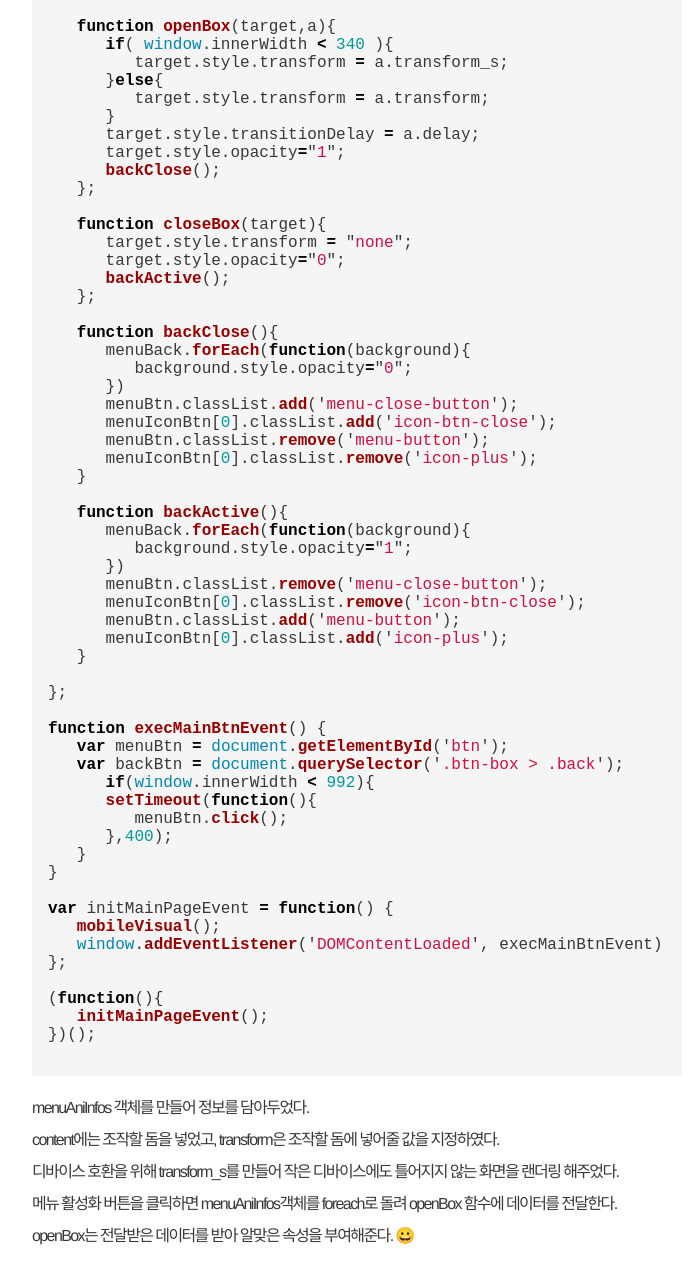
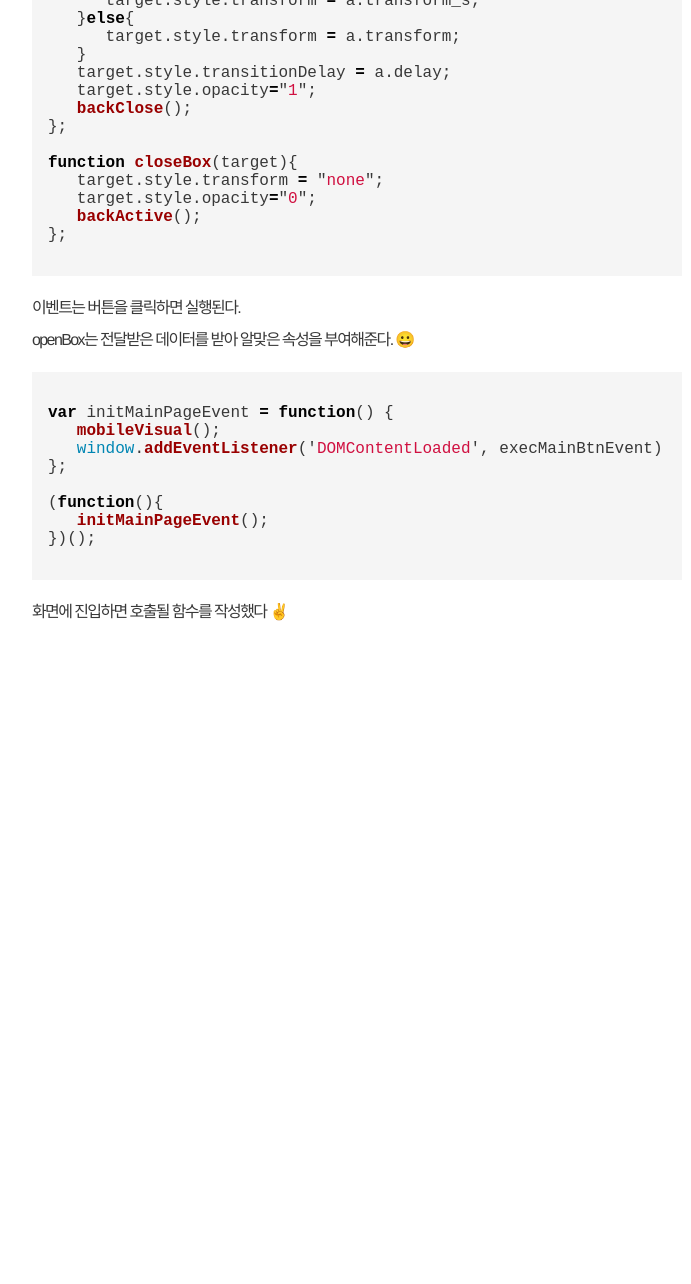
Before and after one commit to yi-jeong/yi-jeong.github.io, a Jekyll site: the page built from project/_posts/2022-07-07-loan.md, in a window 1280 px wide and 1400 px high, scrolled down 2446 px. Shown: the top 1284 px of the window, without its empty margins (283-974 px from the left). Built offline with Jekyll 4.4.1, drawn with Linux system fonts in a browser that asks for light colours; nearby versions of some CDN libraries; some web fonts are replaced; after the commit the page ends 3222 px from its top, so only the background shows below that; some of the changed text lies outside the part shown.

Commit message:
포스팅 수정 및 이미지 변경

````diff
--- a/project/_posts/2022-07-07-loan.md
+++ b/project/_posts/2022-07-07-loan.md
@@ -50,8 +50,12 @@
 
 📌 **자바스크립트를 이용한 화면 인터렉티브 구현**
 ```js
-var mobileVisual = function(){
-   var menuAniInfos = [
+var mobileVisual = function(){...}
+```
+화면 랜더를 위한 구현체를 생성하였다.
+
+```js
+var menuAniInfos = [
       {
          id:1,
          content: document.querySelectorAll('.menu-item')[0],
@@ -59,97 +63,53 @@
          transform_s: "translateX(-28px) translateY(-10px)",
          delay: "0s"
       },
-      {
-         id:2,
-         content: document.querySelectorAll('.menu-item')[1],
-         transform: "translateX(10px) translateY(-190px)",
-         transform_s: "translateX(0px) translateY(-150px)",
-         delay: "0.1s"
-      },
-      {
-         id:3,
-         content: document.querySelectorAll('.menu-item')[2],
-         transform: "translateX(-110px) translateY(-140px)",
-         transform_s: "translateX(-110px) translateY(-110px)",
-         delay: "0.2s"
-      },
-      {
-         id:4,
-         content: document.querySelectorAll('.menu-item')[3],
-         transform: "translateX(130px) translateY(-140px)",
-         transform_s: "translateX(110px) translateY(-110px)",
-         delay: "0.3s"
-      }
+      ...
    ]
+```
+menuAniInfos 객체를 만들어 구현에 필요한 정보를 담아두었다.
+content에는 조작할 돔을 넣었고, transform은 조작할 돔에 넣어줄 값을 지정하였다.
+디바이스 호환을 위해 transform_s를 만들어 작은 디바이스에도 틀어지지 않는 화면을 랜더링 해주었다.
+메뉴 활성화 버튼을 클릭하면 menuAniInfos객체를 foreach로 돌려 openBox 함수에 데이터를 전달한다.
 
-   var menuBtn = document.getElementById('btn');
-   var menuIconBtn = document.querySelectorAll('.icon-plus');
-   var menuBack = document.querySelectorAll('.back');
+```js
+var menuBtn = document.getElementById('btn');
 
-   menuBtn.addEventListener("click",function(){
-      var menuCheck = document.getElementById('check');
-      if(!menuCheck.checked){
-         menuAniInfos.forEach(function(a){
-            var target = a.content;
-            openBox(target,a);
-         })
-      }else{
-         menuAniInfos.forEach(function(a){
-            var target = a.content;
-            closeBox(target);
-         })
-      }
-   });
+menuBtn.addEventListener("click",function(){
+   var menuCheck = document.getElementById('check');
+   if(!menuCheck.checked){
+      menuAniInfos.forEach(function(a){
+         var target = a.content;
+         openBox(target,a);
+      })
+   }else{
+      menuAniInfos.forEach(function(a){
+         var target = a.content;
+         closeBox(target);
+      })
+   }
+});
 
-   function openBox(target,a){
-      if( window.innerWidth < 340 ){
-         target.style.transform = a.transform_s;
-      }else{
-         target.style.transform = a.transform;
-      }
-      target.style.transitionDelay = a.delay;
-      target.style.opacity="1";
-      backClose();
-   };
-
-   function closeBox(target){
-      target.style.transform = "none";
-      target.style.opacity="0";
-      backActive();
-   };
-
-   function backClose(){
-      menuBack.forEach(function(background){
-         background.style.opacity="0";
-      })
-      menuBtn.classList.add('menu-close-button');
-      menuIconBtn[0].classList.add('icon-btn-close');
-      menuBtn.classList.remove('menu-button');
-      menuIconBtn[0].classList.remove('icon-plus');
+function openBox(target,a){
+   if( window.innerWidth < 340 ){
+      target.style.transform = a.transform_s;
+   }else{
+      target.style.transform = a.transform;
    }
-
-   function backActive(){
-      menuBack.forEach(function(background){
-         background.style.opacity="1";
-      })
-      menuBtn.classList.remove('menu-close-button');
-      menuIconBtn[0].classList.remove('icon-btn-close');
-      menuBtn.classList.add('menu-button');
-      menuIconBtn[0].classList.add('icon-plus');
-   }
-
+   target.style.transitionDelay = a.delay;
+   target.style.opacity="1";
+   backClose();
 };
 
-function execMainBtnEvent() {
-   var menuBtn = document.getElementById('btn');
-   var backBtn = document.querySelector('.btn-box > .back');
-      if(window.innerWidth < 992){
-      setTimeout(function(){
-         menuBtn.click();
-      },400);
-   }
-}
+function closeBox(target){
+   target.style.transform = "none";
+   target.style.opacity="0";
+   backActive();
+};
+```
+이벤트는 버튼을 클릭하면 실행된다.
+openBox는 전달받은 데이터를 받아 알맞은 속성을 부여해준다. 😀
 
+```js
 var initMainPageEvent = function() {
    mobileVisual();
    window.addEventListener('DOMContentLoaded', execMainBtnEvent)
@@ -159,9 +119,4 @@
    initMainPageEvent();
 })();
 ```
-
-menuAniInfos 객체를 만들어 정보를 담아두었다.
-content에는 조작할 돔을 넣었고, transform은 조작할 돔에 넣어줄 값을 지정하였다.
-디바이스 호환을 위해 transform_s를 만들어 작은 디바이스에도 틀어지지 않는 화면을 랜더링 해주었다.
-메뉴 활성화 버튼을 클릭하면 menuAniInfos객체를 foreach로 돌려 openBox 함수에 데이터를 전달한다.
-openBox는 전달받은 데이터를 받아 알맞은 속성을 부여해준다. 😀
+화면에 진입하면 호출될 함수를 작성했다 ✌️
````
Also changed, not shown: assets/img/avatar.png, assets/img/avatar_back.png (added).
